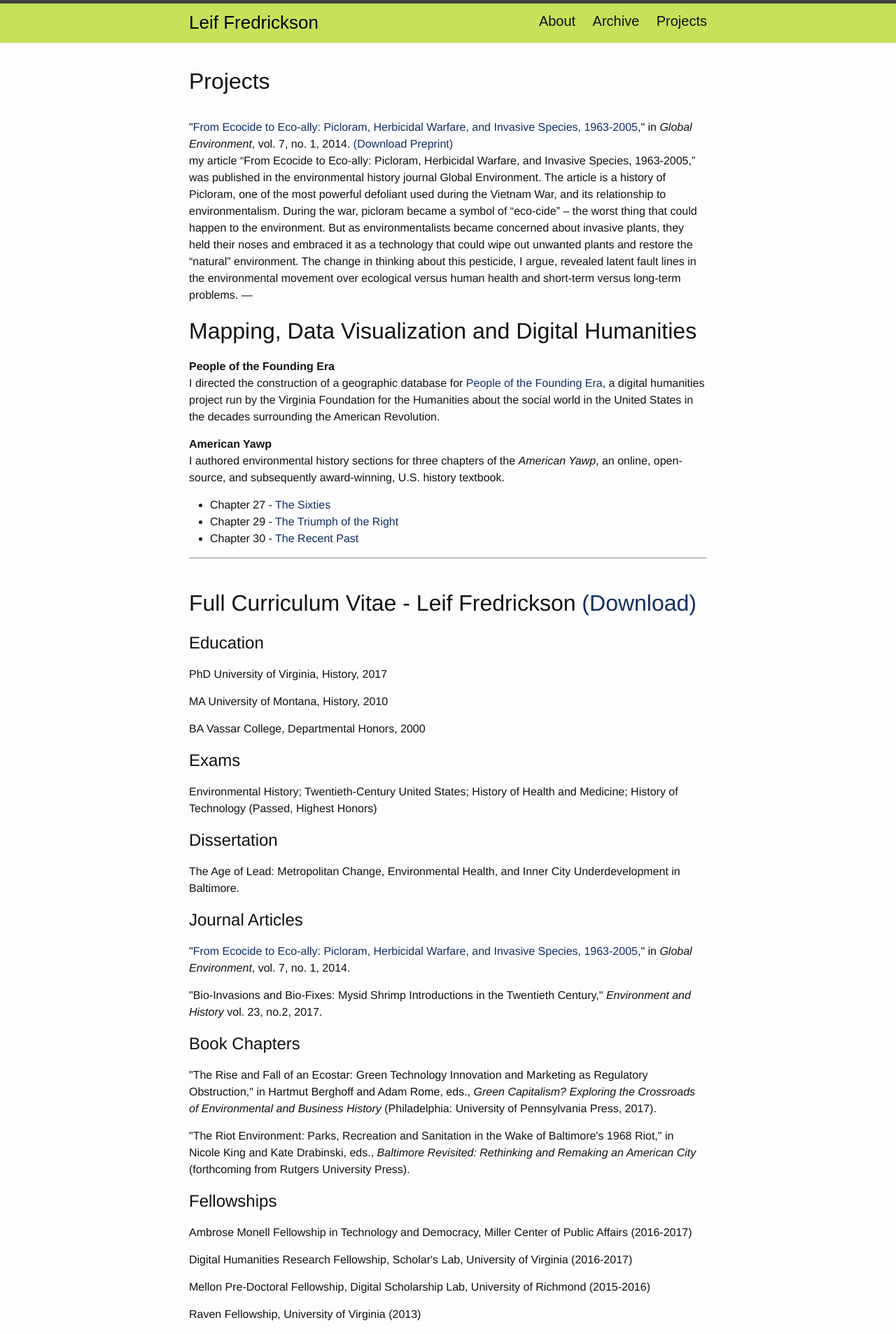
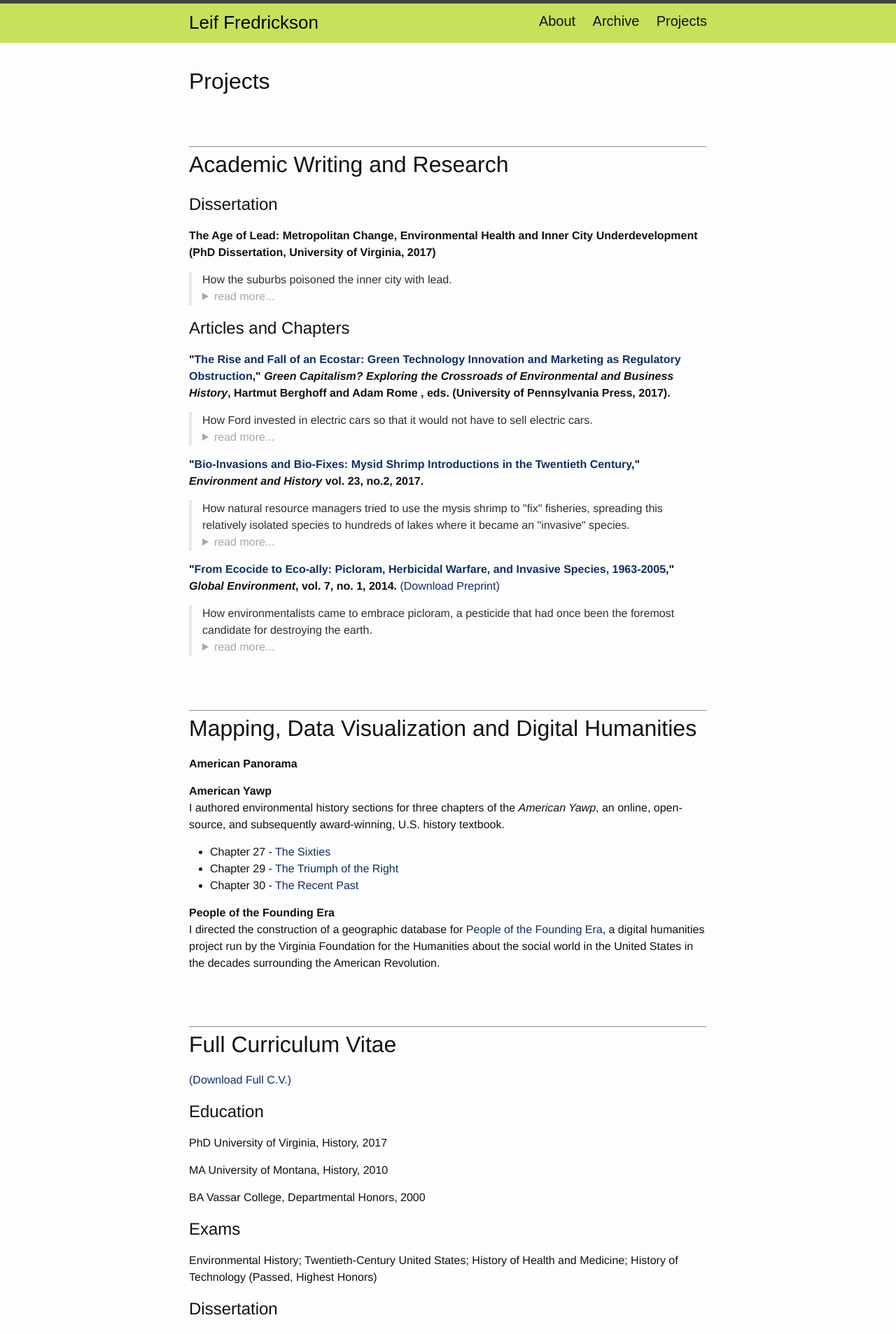
Before and after one commit to leiffredrickson/leiffredrickson, a Jekyll site: the page built from projects.md, in a window 1280 px wide. Shown: the top 1907 px of the page at 70% size. Built offline with Jekyll 4.4.1, drawn with Linux system fonts in a browser that asks for light colours; some of the changed text lies outside the part shown.

Commit message:
Mostly welcome and projects pages

```diff
--- a/_layouts/home.html
+++ b/_layouts/home.html
@@ -4,10 +4,10 @@ layout: default
 
 <div class="home">
 
-  <p>I am an environmental historian, but I write about lots of things here. This is my personal website. Visit my other website, <a href="http://www.enviro-history.com">Enviro-History</a>, for a more polished, public-oriented website about environmental history.</p>
+  <p>I am an environmental historian, but I write about lots of things here. This is my personal website. Visit my (forthcoming) website, <a href="http://www.enviro-history.com">Enviro-History</a>, for a more polished, public-oriented website about environmental history.</p>
   <br>
   <hr>
-  <div style="background-color: #f1fcc9">
+  <div style="background-color: #e8f4eb">
     <h1 class="page-heading">Recent Posts</h1>
 
 
--- a/_sass/minima/_base.scss
+++ b/_sass/minima/_base.scss
@@ -117,12 +117,10 @@ a {
  * Blockquotes
  */
 blockquote {
-  color: $grey-color;
+  color: #2e2e2e;
   border-left: 4px solid $grey-color-light;
   padding-left: $spacing-unit / 2;
-  @include relative-font-size(1.125);
-  letter-spacing: -1px;
-  font-style: italic;
+  @include relative-font-size(1);
 
   > :last-child {
     margin-bottom: 0;
--- a/projects.md
+++ b/projects.md
@@ -3,13 +3,78 @@ layout: page
 title: Projects
 permalink: /projects/
 ---
-&quot;[From Ecocide to Eco-ally: Picloram, Herbicidal Warfare, and Invasive Species, 1963-2005](http://www.ingentaconnect.com/content/whp/ge/2014/00000007/00000001/art00008),&quot; in _Global Environment_, vol. 7, no. 1, 2014. [(Download Preprint)]({{site.github.url}}/docs/fredrickson-ecocide.pdf)
-my article “From Ecocide to Eco-ally: Picloram, Herbicidal Warfare, and Invasive Species, 1963-2005,” was published in the environmental history journal Global Environment. The article is a history of Picloram, one of the most powerful defoliant used during the Vietnam War, and its relationship to environmentalism. During the war, picloram became a symbol of “eco-cide” – the worst thing that could happen to the environment. But as environmentalists became concerned about invasive plants, they held their noses and embraced it as a technology that could wipe out unwanted plants and restore the “natural” environment. The change in thinking about this pesticide, I argue, revealed latent fault lines in the environmental movement over ecological versus human health and short-term versus long-term problems.
+<br>
+
+---
+## Academic Writing and Research <a id="top"></a>
+
+# Dissertation
+
+**The Age of Lead: Metropolitan Change, Environmental Health and Inner City Underdevelopment (PhD Dissertation, University of Virginia, 2017)**
+  <blockquote>
+  How the suburbs poisoned the inner city with lead.
+  <details><summary style="color:#A8A8A8">read more...</summary>
+  <br>
+  <p>“The Age of Lead” examines the relationship between metropolitan development and lead poisoning in Baltimore from the late-nineteenth century to the late-twentieth century. In particular, I trace how concerns about environmental health in the city fostered the desire for suburban living, but how suburbanization deepened and even caused disparities in lead hazards between the suburbs and the inner city.</p>
+  <p>More broadly, the dissertation explores how people made decisions about the costs and benefits of metropolitan development and technological change. It is about who had the power to make or influence these decisions and who benefited from those decisions and who was hurt by them. It is also about knowledge: what people knew about environmental disparities, what they did not know, and how and why they came to have knowledge or ignorance of issues.</p>
+    <p>Table of Contents</p>
+    <ol>
+      <li>Lead and Industrialization in the Monumental City</li>
+      <li>The Depression Disease: Suburban Expansion, Energy Inequality, and America’s First Child Lead Poisoning Epidemic</li>
+      <li>The Rise of Child Lead Paint Poisoning: Medical Knowledge and the Metropolitan Ecology of Paint</li>
+      <li>White Lead and White Flight: Suburbanization, Inner City Lead Paint Hazards, and Slumlord Capitalism in Baltimore</li>
+      <li>Healthy Housing and the Health of the State: Clearance, Codes and the Struggle to Eliminate Lead Paint Poisoning</li>
+      <li>The Gas That Makes the Hills in High Gear: Tetraethyl Lead, Automobile Pollution, and the Co-Production of Urban and Suburban Environments</li>
+      <li>The Poisonous Umbilical Cord: Leaded Gasoline and the Commuter-Polluter Suburbs</li>
+      <li>Expressway Solutions and Freeway Failures: Automobile Pollution, Housing Deterioration and Interstate Protests</li>
+      <li>Metropolitan Ecology and Exposure: Lead Hazards in Twentieth-Century Baltimore</li>
+      <li>Toxic Consequences: Lead Effects in Twentieth-Century Baltimore</li>
+    </ol>
+
+  </details></blockquote>
+
+# Articles and Chapters
+
+**&quot;[The Rise and Fall of an Ecostar: Green Technology Innovation and Marketing as Regulatory Obstruction](http://www.upenn.edu/pennpress/book/15648.html),&quot; _Green Capitalism? Exploring the Crossroads of Environmental and Business History_, Hartmut Berghoff and Adam Rome , eds. (University of Pennsylvania Press, 2017).**
+<blockquote>
+How Ford invested in electric cars so that it would not have to sell electric cars.
+
+<details><summary style="color:#A8A8A8">read more...</summary>
+<br>
+In the 1990s, the Ford Motor Company pursued electric vehicle technology and testing as a way to establish itself as an authority on the technology so that it could fight against California's Zero Emission Vehicle policy that required automobile companies to produce and sell electric vehicles.
+</details></blockquote>
+
+**&quot;[Bio-Invasions and Bio-Fixes: Mysid Shrimp Introductions in the Twentieth Century](http://www.ingentaconnect.com/content/whp/eh/2017/00000023/00000002/art00007),&quot; _Environment and History_ vol. 23, no.2, 2017.**
+  <blockquote>
+  How natural resource managers tried to use the mysis shrimp to "fix" fisheries, spreading this relatively isolated species to hundreds of lakes where it became an "invasive" species.
+
+  <details><summary style="color:#A8A8A8">read more...</summary>
+  <br>
+
+  Natural research managers, flummoxed by their inability to find a “techno-fix” – a cheap, simple solution to a complex issue – to the problem of fish productivity, discovered a “bio-fix” in a small, wild shrimp that they believed could yield record-breaking trout and salmon for sportfishers. Like techno-fixes, however, this fix had unintended – though not unforeseeable – consequences. In many cases, it completely destroyed the fisheries it was intended to bolster.
+
+  </details></blockquote>
+
+**&quot;[From Ecocide to Eco-ally: Picloram, Herbicidal Warfare, and Invasive Species, 1963-2005](http://www.ingentaconnect.com/content/whp/ge/2014/00000007/00000001/art00008),&quot; _Global Environment_, vol. 7, no. 1, 2014.** [(Download Preprint)]({{site.github.url}}/docs/fredrickson-ecocide.pdf)
+  <blockquote>
+  How environmentalists came to embrace picloram, a pesticide that had once been the foremost candidate for destroying the earth.
+
+  <details><summary style="color:#A8A8A8">read more...</summary>
+  <br>
+
+  This article is a history of picloram, one of the most powerful defoliants used during the Vietnam War, and its relationship to environmentalism. During the war, picloram became a symbol of “ecocide” – the worst thing that could happen to the environment. But as environmentalists became concerned about invasive plants, they held their noses and embraced it as a technology that could wipe out unwanted plants and restore the “natural” environment. The change in thinking about this pesticide, I argue, revealed latent fault lines in the environmental movement over ecological versus human health and short-term versus long-term problems.
+
+  </details>
+  </blockquote>
+
+<br>
+<br>
+
 ---
 ## Mapping, Data Visualization and Digital Humanities
 
-**People of the Founding Era**
-I directed the construction of a geographic database for [People of the Founding Era](http://pfe.rotunda.upress.virginia.edu/), a digital humanities project run by the Virginia Foundation for the Humanities about the social world in the United States in the decades surrounding the American Revolution.
+**American Panorama**
+
 
 **American Yawp**
 I authored environmental history sections for three chapters of the _American Yawp_, an online, open-source, and subsequently award-winning, U.S. history textbook.
@@ -17,11 +82,18 @@ I authored environmental history sections for three chapters of the _American Ya
 * Chapter 29 - [The Triumph of the Right](http://www.americanyawp.com/text/29-the-triumph-of-the-right/)
 * Chapter 30 - [The Recent Past](http://www.americanyawp.com/text/30-the-recent-past/)
 
+**People of the Founding Era**
+I directed the construction of a geographic database for [People of the Founding Era](http://pfe.rotunda.upress.virginia.edu/), a digital humanities project run by the Virginia Foundation for the Humanities about the social world in the United States in the decades surrounding the American Revolution.
+
+<br>
+<br>
+
 ---
 
-<br>
 
-## Full Curriculum Vitae - Leif Fredrickson [(Download)]({{site.github.url}}/docs/leif-fredrickson-cv.pdf)
+## Full Curriculum Vitae
+
+[(Download Full C.V.)]({{site.github.url}}/docs/leif-fredrickson-cv.pdf)
 
 # Education
 
@@ -43,7 +115,7 @@ The Age of Lead: Metropolitan Change, Environmental Health, and Inner City Under
 
 &quot;[From Ecocide to Eco-ally: Picloram, Herbicidal Warfare, and Invasive Species, 1963-2005](http://www.ingentaconnect.com/content/whp/ge/2014/00000007/00000001/art00008),&quot; in _Global Environment_, vol. 7, no. 1, 2014.
 
-&quot;Bio-Invasions and Bio-Fixes: Mysid Shrimp Introductions in the Twentieth Century,&quot; _Environment and History_ vol. 23, no.2, 2017.
+&quot;[Bio-Invasions and Bio-Fixes: Mysid Shrimp Introductions in the Twentieth Century](http://www.ingentaconnect.com/content/whp/eh/2017/00000023/00000002/art00007),&quot; _Environment and History_ vol. 23, no.2, 2017.
 
 # Book Chapters
 
@@ -198,3 +270,10 @@ Historical Ecology Researcher, Earth Restoration Project, University of Montana,
 Manuscript Reviewer: MIT Press (Urban and Industrial Environments Series)
 
 Coordinator: Environmental History Lab, 2013-2014
+<br>
+<br>
+
+---
+
+
+[Back to top of page](#top)
```
Also changed, not shown: _drafts/2016-09-1-welcome.markdown (deleted, +0 -24 lines), _posts/2016-09-1-welcome.markdown (+8 -8 lines), images/clp-cases.png (added), images/mysis.jpeg (added), images/mysis2.jpg (added).
